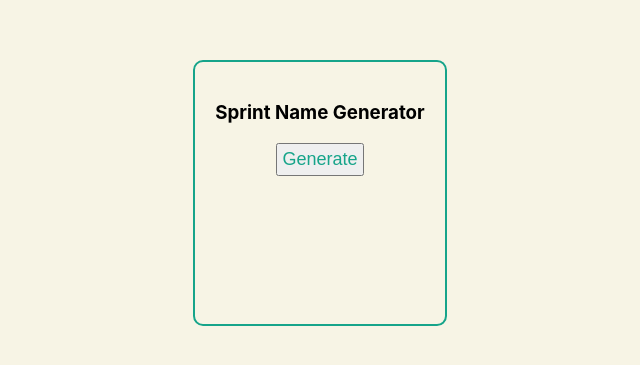
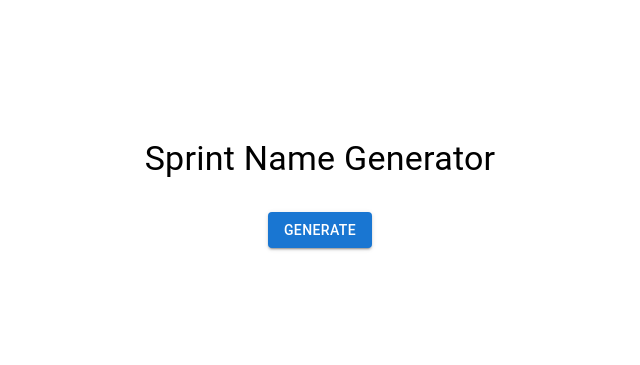
Before and after one commit to jorgik1/sprint-name-generator, a React (Create React App) app: page / in a window 1280 px wide. Shown: the part 207-572 px from the top of the page, without its empty margins (320-960 px from the left). Built offline with nearby package versions, Linux system fonts and the light colour scheme.

Commit message:
Added material ui styles.

```diff
--- a/package.json
+++ b/package.json
@@ -3,6 +3,9 @@
   "version": "0.1.0",
   "private": true,
   "dependencies": {
+    "@emotion/react": "^11.9.0",
+    "@emotion/styled": "^11.8.1",
+    "@mui/material": "^5.6.1",
     "@testing-library/jest-dom": "^5.16.2",
     "@testing-library/react": "^12.1.2",
     "@testing-library/user-event": "^13.5.0",
@@ -13,6 +16,7 @@
     "react": "^17.0.2",
     "react-dom": "^17.0.2",
     "react-scripts": "5.0.0",
+    "react-tooltip": "^4.2.21",
     "sass": "^1.49.7",
     "typescript": "^4.5.5",
     "web-vitals": "^2.1.4"
--- a/src/App.scss
+++ /dev/null
@@ -1,28 +0,0 @@
-.App {
-  text-align: center;
-  background-color: #f7f4e5;
-  height: 100vh;
-  display: flex;
-  flex-direction: column;
-  align-items: center;
-  justify-content: center;
-}
-
-.content {
-  border: 2px solid #16a48a;
-  border-radius: 10px;
-  padding: 20px;
-  margin: 30px 0;
-}
-
-.result {
-  padding: 0.5em;
-  font-size: 2rem;
-  height: 3em;
-}
-
-.btn-prime {
-  font-size: 18px;
-  color: #16a48a;
-  padding: 4px;
-}
--- a/src/App.tsx
+++ b/src/App.tsx
@@ -1,8 +1,8 @@
-import React, { useState, useEffect } from 'react'
-import './App.scss';
+import React, {useState, useEffect} from 'react'
 import Result from './components/Result';
-import { adjectives } from './words/adjectives'
-import { nouns } from './words/nouns'
+import {adjectives} from './words/adjectives'
+import {nouns} from './words/nouns'
+import {Grid, Button, Typography} from "@mui/material";
 
 export default function App() {
 
@@ -24,12 +24,20 @@ export default function App() {
 
 
     return (
-    <div className="App">
-      <div className="content">
-         <h3>Sprint Name Generator</h3>
-        <button className='btn-prime' onClick={handleGenerate}>Generate</button>
+        <Grid direction="column" justifyContent="center" alignItems="center" container spacing={0} style={{minHeight: '100vh'}}>
+            <Grid item p={2}>
+                <Typography variant="h4" align="center">
+                    Sprint Name Generator
+                </Typography>
+            </Grid>
+            <Grid item p={2}>
+                <Button variant='contained' onClick={handleGenerate}>Generate</Button>
+            </Grid>
+            <Grid item>
+                <Typography variant="h3" align="center">
                     <Result text={sprintName}/>
-      </div>
-    </div>
+                </Typography>
+            </Grid>
+        </Grid>
     );
 }
--- a/src/components/Result.tsx
+++ b/src/components/Result.tsx
@@ -1,11 +1,22 @@
 import React from 'react'
+import ReactTooltip from 'react-tooltip'
+import {Typography} from "@mui/material";
 
 interface IProps {
-  text: string;
+    text: string;
 }
 
-export default function Result({ text }:IProps) {
-  return (
-    <div className="result">{text}</div>
-  )
+export default function Result({text}: IProps) {
+    function copyToClipboard(text: string) {
+        navigator.clipboard.writeText(text).then(() => {
+            ReactTooltip.rebuild();
+        });
+    }
+    return (
+        <div>
+            <Typography variant="h2" onClick={() =>{copyToClipboard(text);}} data-tip="Copied!" data-event='click focus'>{text}</Typography>
+            <ReactTooltip globalEventOff='click' />
+        </div>
+
+)
 }
--- a/src/words/nouns.ts
+++ b/src/words/nouns.ts
@@ -60,4 +60,39 @@ export const nouns = [
     "Waltz",
     "Witch",
     "Wizard",
+    "Juice",
+    "School",
+    "Caravan",
+    "Kangaroo",
+    "Scooter",
+    "Carpet",
+    "King",
+    "Shampoo",
+    "Cartoon",
+    "Kitchen",
+    "Shoe",
+    "China",
+    "Kite",
+    "Soccer",
+    "Church",
+    "Knife",
+    "Spoon",
+    "Crayon",
+    "Lamp",
+    "Stone",
+    "Crowd",
+    "Lawyer",
+    "Sugar",
+    "Daughter",
+    "Leather",
+    "Death",
+    "Library",
+    "Teacher",
+    "Denmark",
+    "Lighter",
+    "Telephone",
+    "Diamond",
+    "Lion",
+    "Television",
+    "Dinner",
 ]
```
Also changed, not shown: 1 other file (tests, documents, lock files or other folders). Lines whose indentation alone changed are shown as unchanged.
